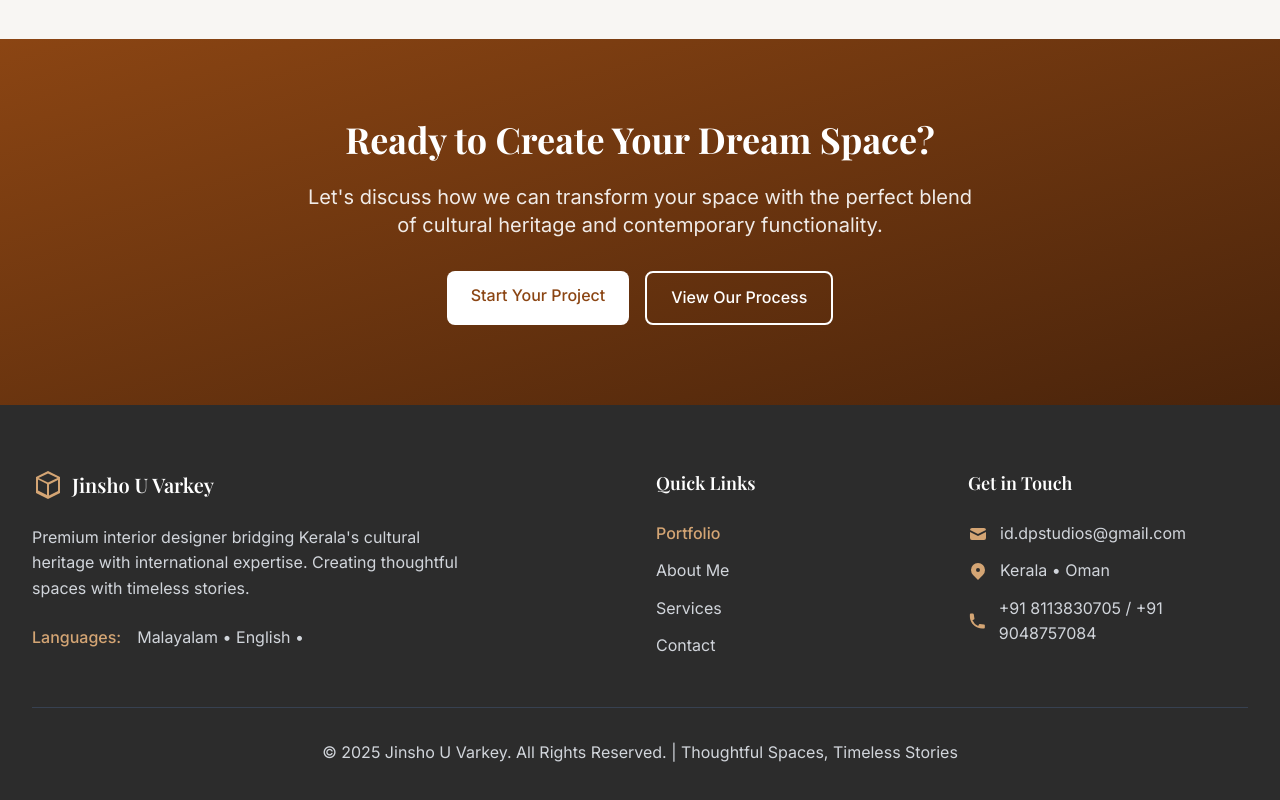
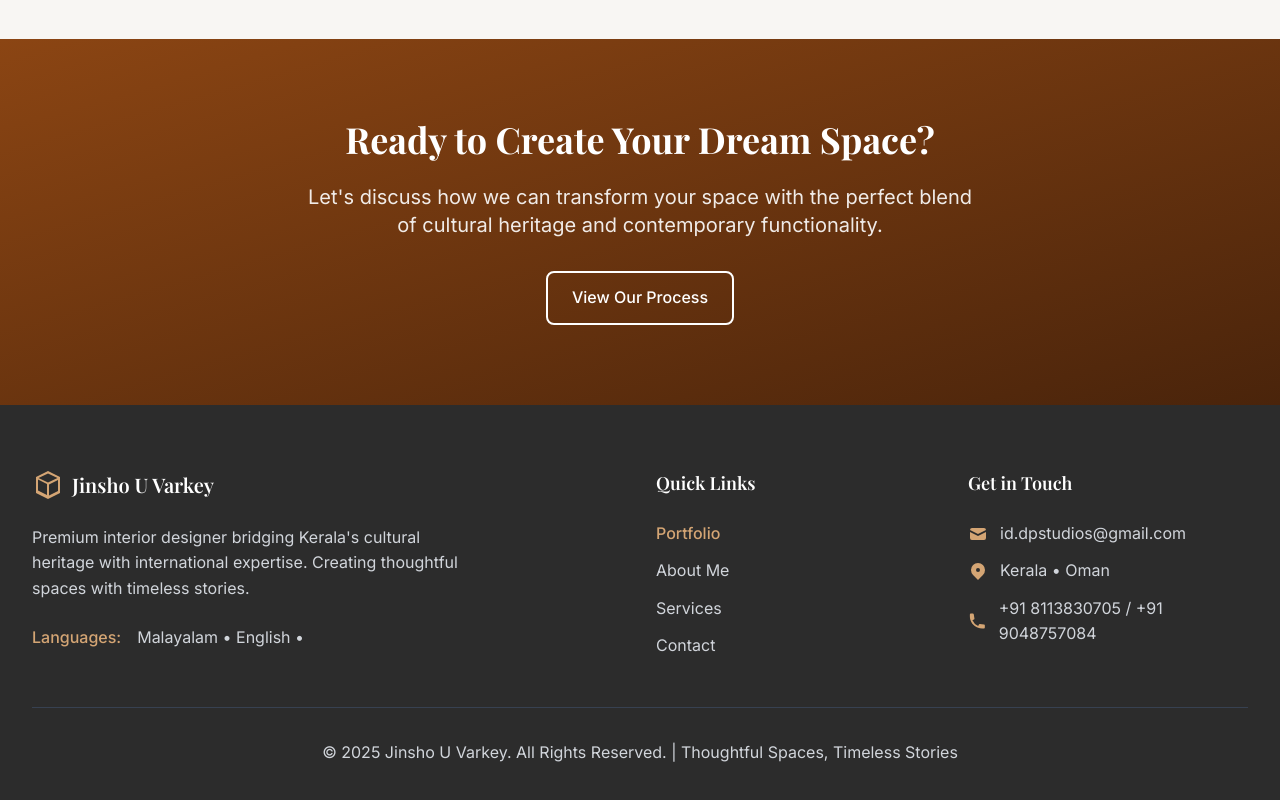
Before and after one commit to anandhx/portfolio-jinsho, a plain HTML site: page pages/portfolio_gallery_project_showcase.html in a window 1280 px wide. Shown: the part 3190-3990 px from the top of the page. Drawn offline with nearby package versions, Linux system fonts and the light colour scheme.

Commit message:
modified

```diff
--- a/pages/portfolio_gallery_project_showcase.html
+++ b/pages/portfolio_gallery_project_showcase.html
@@ -398,9 +398,7 @@
                 Let's discuss how we can transform your space with the perfect blend of cultural heritage and contemporary functionality.
             </p>
             <div class="flex flex-col sm:flex-row gap-4 justify-center">
-                <a href="javascript:void(0)" class="btn-secondary bg-white text-primary hover:bg-secondary-100">
-                    Start Your Project
-                </a>
+
                 <a href="services_process_comprehensive_design_solutions.html" class="btn-secondary bg-transparent border-2 border-white text-white hover:bg-white hover:text-primary">
                     View Our Process
                 </a>
```
Also changed, not shown: pages/about_jinsho_cultural_design_journey.html (+1 -0 lines).
